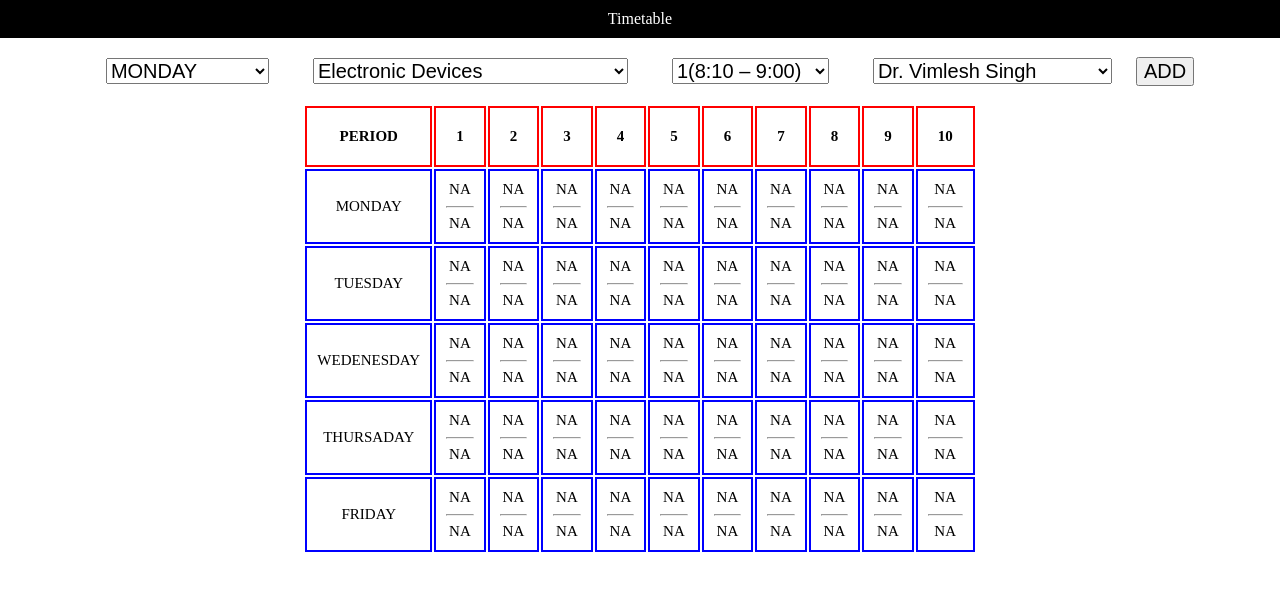
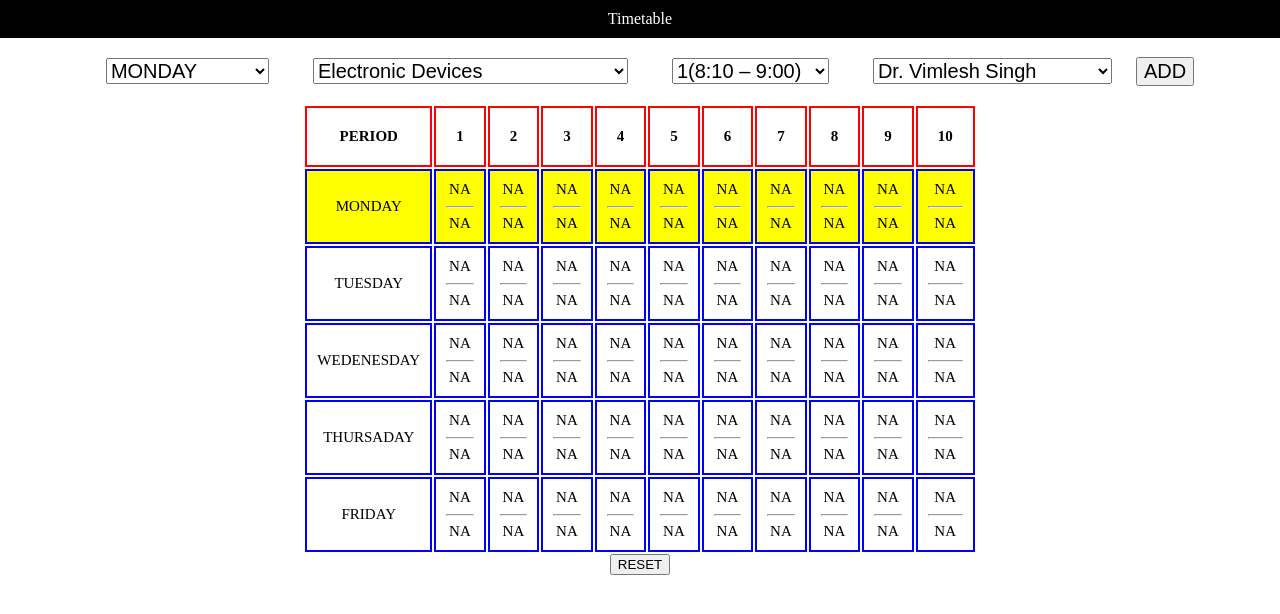
Before and after one commit to Harshit-Chaturvedi-006-CMB/GUI-Based-TimeTable, a plain HTML site: page index.html in a window 1280 px wide. Drawn offline with Linux system fonts and the light colour scheme.

Commit message:
added reset functionality and re-render on edge cases(empty locastorage)

```diff
--- a/index.html
+++ b/index.html
@@ -11,7 +11,7 @@
             text-align: center;
         }
 
-        table{
+        table {
             margin: auto;
             font-size: 15px;
         }
@@ -24,7 +24,7 @@
         }
 
 
-        table > thead > tr > th{
+        table>thead>tr>th {
             padding: 20px;
             border: 2px solid red;
             /* width:90%; */
@@ -32,20 +32,19 @@
 
         }
 
-        td{
+        td {
             border: 2px solid blue;
-            padding:10px;
+            padding: 10px;
         }
-        select{
+
+        select {
             font-size: 20px;
             margin: 20px;
         }
 
-        #add{
+        #add {
             font-size: 20px;
         }
-
-
     </style>
 </head>
 
@@ -65,7 +64,7 @@
         <select name="" id="INS">
 
         </select>
-        <button id ="add" onclick="addRow()">ADD</button>
+        <button id="add" onclick="addRow()">ADD</button>
 
 
     </div>
@@ -80,8 +79,11 @@
 
             </tbody>
         </table>
+        <button class="reset" onclick="reset()" >RESET</button>
     </div>
     <script>
+        let day = new Date();
+        // console.log(day.getDay());
         let Box = document.querySelector('#ContentArea');
         let header = document.querySelector('tr');
         let Days = ["MONDAY", "TUESDAY", "WEDENESDAY", "THURSADAY", "FRIDAY"]
@@ -142,7 +144,7 @@
             })
 
             Lectures.forEach(i => {
-                PER.innerHTML += `<option value="${i}">${i}(${timeSlots[i-1]})</option>`
+                PER.innerHTML += `<option value="${i}">${i}(${timeSlots[i - 1]})</option>`
             })
 
             instructor.forEach((i, j) => {
@@ -152,10 +154,17 @@
             Days.forEach((i, j) => {
                 DAY.innerHTML += `<option value="${j}">${i}</option>`
                 Box.innerHTML += `<tr class="${i}" ><td>${Days[j]}</td></tr>`
+                if (j === (day.getDay() - 1)) {
+                    document.querySelector(`.${i}`).style.backgroundColor = " rgba(131, 253, 0, 0.7)";
+                };
+
+                if (j === (day.getDay())) {
+                    document.querySelector(`.${i}`).style.backgroundColor = " yellow";
+                }
             })
 
 
-        DAY.addEventListener('click',()=>{PER.value = 1})
+            DAY.addEventListener('click', () => { PER.value = 1 })
 
 
         }
@@ -177,23 +186,31 @@
             if (!isNaN(perNum) && perNum < 10) {
                 PER.value = String(perNum + 1);
             }
-        localStorage.setItem('LECTURE',JSON.stringify(DATA));
+            localStorage.setItem('LECTURE', JSON.stringify(DATA));
+
+
+        }
+        let reset = () => {
+            Days.forEach((i, j) => {
+                DATA[i] = new Array(Lectures.length); // Initialize array for each day
+                Lectures.forEach((u, k) => {
+                    DATA[i][k] = new LECDATA("NA", k, "NA")
+
+                })
+            }
+
+            )
+            localStorage.setItem('LECTURE', JSON.stringify(DATA));
+            location.reload()
 
         }
 
         let render = () => {
-            if(localStorage.getItem('LECTURE')){
+            if (localStorage.getItem('LECTURE')) {
                 DATA = JSON.parse(localStorage.getItem('LECTURE'))
-            }else{
-                Days.forEach((i,j) => {
-                    DATA[i] = new Array(Lectures.length); // Initialize array for each day
-                    Lectures.forEach((u,k)=>{
-                        DATA[i][k] = new LECDATA("NA",k,"NA")
+            } else {
 
-                    })
-                })
-
-
+                reset()
 
             }
 
@@ -214,7 +231,7 @@
                             tr.innerHTML += `<td>${j.Sub}<hr>${j.ins}</td>`
                         }
                     })
-                }else{
+                } else {
                     console.error("value not found")
                 }
             })
```
Lines whose indentation alone changed are shown as unchanged.
